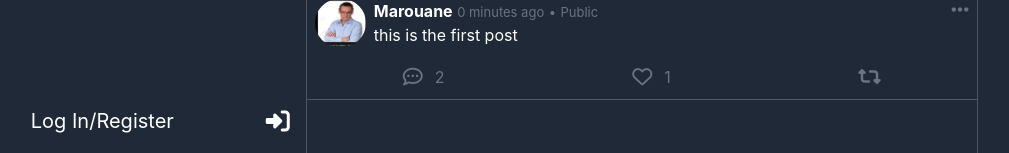
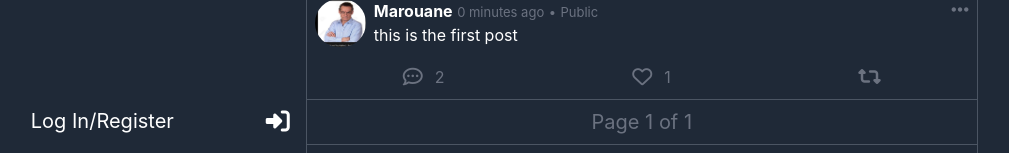
Before and after one commit to MarouBen/Cybella-Network, a Django app: page / in a window 1280 px wide. Shown: the part 647-800 px from the top of the page, without its empty margins (91-1100 px from the left). Run offline with Django 3.2, Linux system fonts and the light colour scheme; data comes from the database, SQL or seed files in the repository; some libraries are stand-ins or nearby versions.

Commit message:
added pagination

```diff
--- a/network/templates/network/all_posts.html
+++ b/network/templates/network/all_posts.html
@@ -68,6 +68,21 @@
             </div>
         </div>
     {%endfor%}
+
+    <div class="w-full mx-auto bg-gray-800 p-2 text-white border-b border-gray-600">
+        <div class="flex justify-center">
+            <div class="flex">
+                {% if posts.has_previous %}
+                    <a href="?page={{ posts.previous_page_number }}" class="text-gray-500 text-xl hover:text-blue-400 hover:cursor-pointer">Previous</a>
+                {% endif %}
+                <span class="text-gray-500 text-xl mx-2">Page {{ posts.number }} of {{ posts.paginator.num_pages }}</span>
+                {% if posts.has_next %}
+                    <a href="?page={{ posts.next_page_number }}" class="text-gray-500 text-xl hover:text-blue-400 hover:cursor-pointer">Next</a>
+                {% endif %}
+            </div>
+        </div>
+    </div>
+
     <script>
         // function that will resize the textarea
         function resize(){
--- a/theme/static/css/dist/styles.css
+++ b/theme/static/css/dist/styles.css
@@ -761,6 +761,11 @@ select {
   margin: 1.25rem;
 }
 
+.mx-2 {
+  margin-left: 0.5rem;
+  margin-right: 0.5rem;
+}
+
 .mx-20 {
   margin-left: 5rem;
   margin-right: 5rem;
@@ -1139,6 +1144,11 @@ select {
   color: rgb(31 41 55 / var(--tw-text-opacity));
 }
 
+.text-rose-400 {
+  --tw-text-opacity: 1;
+  color: rgb(251 113 133 / var(--tw-text-opacity));
+}
+
 .text-sky-500 {
   --tw-text-opacity: 1;
   color: rgb(14 165 233 / var(--tw-text-opacity));
@@ -1147,11 +1157,6 @@ select {
 .text-white {
   --tw-text-opacity: 1;
   color: rgb(255 255 255 / var(--tw-text-opacity));
-}
-
-.text-rose-400 {
-  --tw-text-opacity: 1;
-  color: rgb(251 113 133 / var(--tw-text-opacity));
 }
 
 .filter {
```
